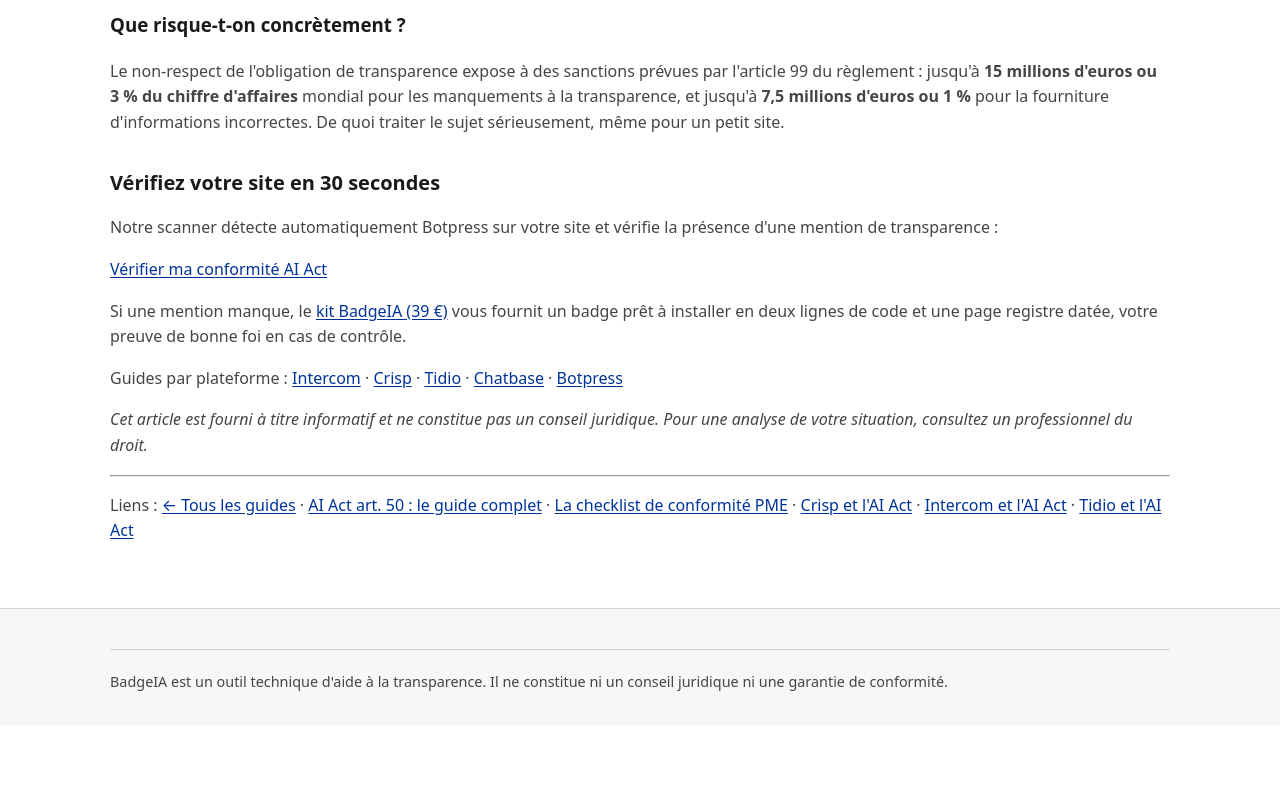
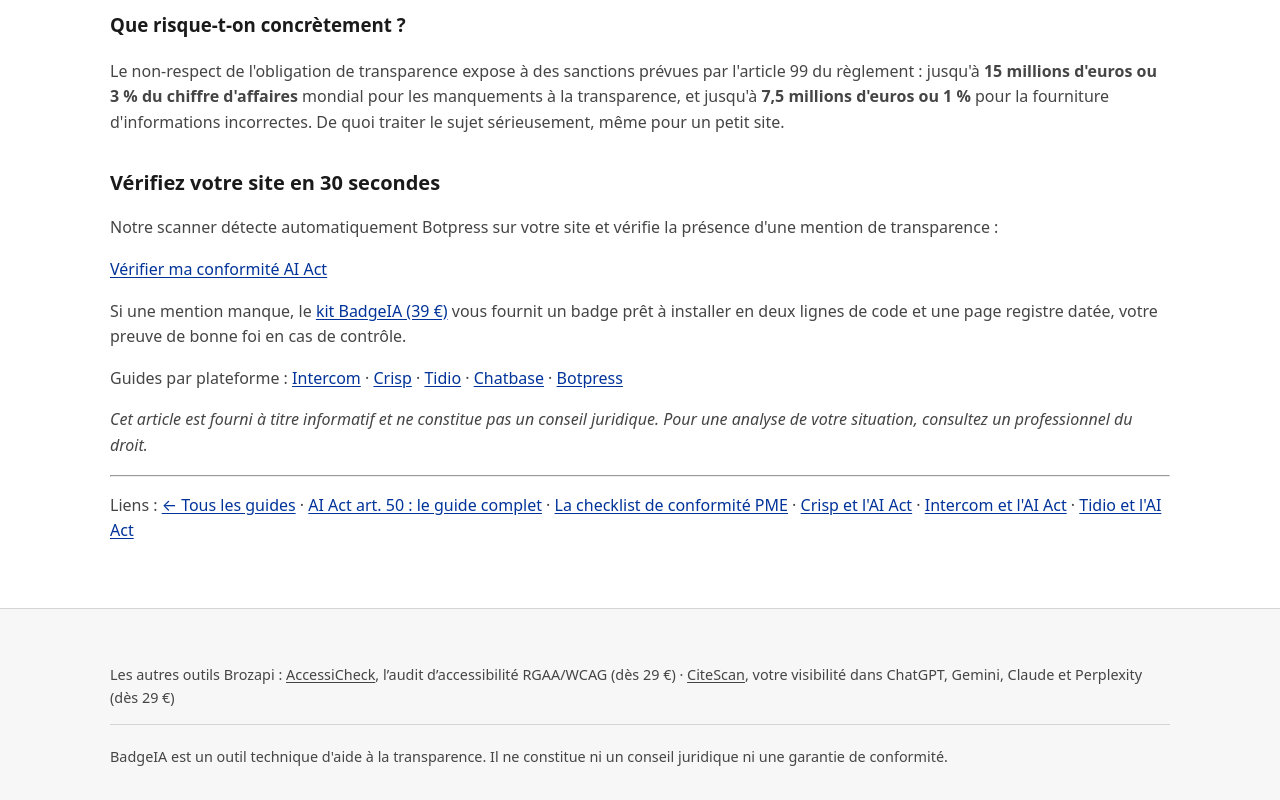
Before and after one commit to vizinote/badgeia, a plain HTML site: page blog/ai-act-botpress.html in a window 1280 px wide. Shown: the part 3334-4134 px from the top of the page. Before the commit the page ends 4059 px from the top, so only its background shows below. Drawn offline with Linux system fonts and the light colour scheme.

Commit message:
Footer commun : variante compacte sur 5 pages blog au footer minimal (badgeia)

```diff
--- a/blog/ai-act-botpress.html
+++ b/blog/ai-act-botpress.html
@@ -145,6 +145,7 @@
 
   <footer class="footer">
     <div class="container">
+            <p>Les autres outils Brozapi : <a href="https://accessicheck.brozapi.com/" target="_blank" rel="noopener">AccessiCheck</a>, l’audit d’accessibilité RGAA/WCAG (dès 29&nbsp;€) · <a href="https://citescan.brozapi.com/fr/" target="_blank" rel="noopener">CiteScan</a>, votre visibilité dans ChatGPT, Gemini, Claude et Perplexity (dès 29&nbsp;€)</p>
       <p class="footer__disclaimer">
         BadgeIA est un outil technique d'aide à la transparence. Il ne constitue ni un conseil juridique ni une garantie de conformité.
       </p>
```
Also changed, not shown: blog/ai-act-chatgpt.html (+1 -0 lines), blog/apple-app-store-dma-conformite-numerique-avantage-saas.html (+1 -0 lines), blog/ou-afficher-mention-transparence-ia-site.html (+1 -0 lines), blog/transparence-ia-reflexe-confiance-signalement-contenus.html (+1 -0 lines).
